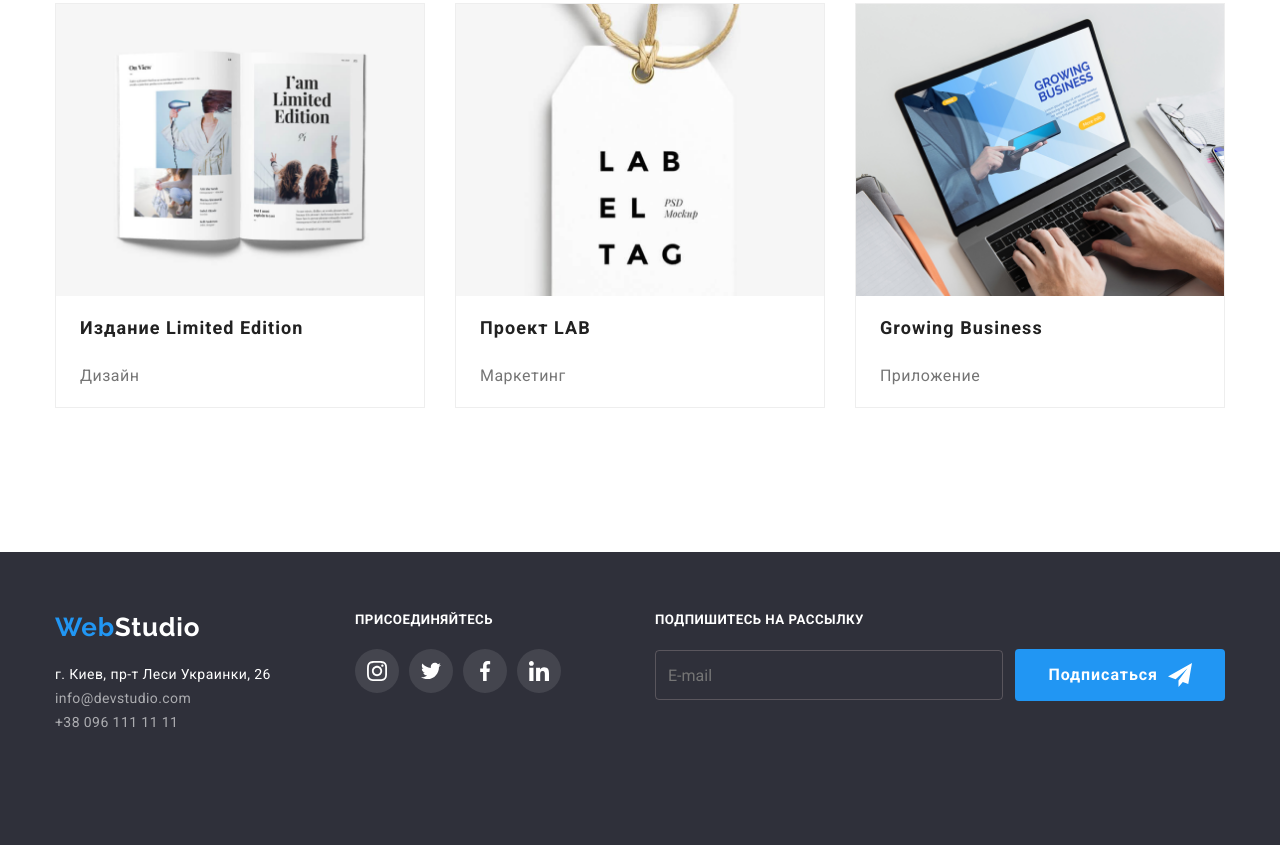
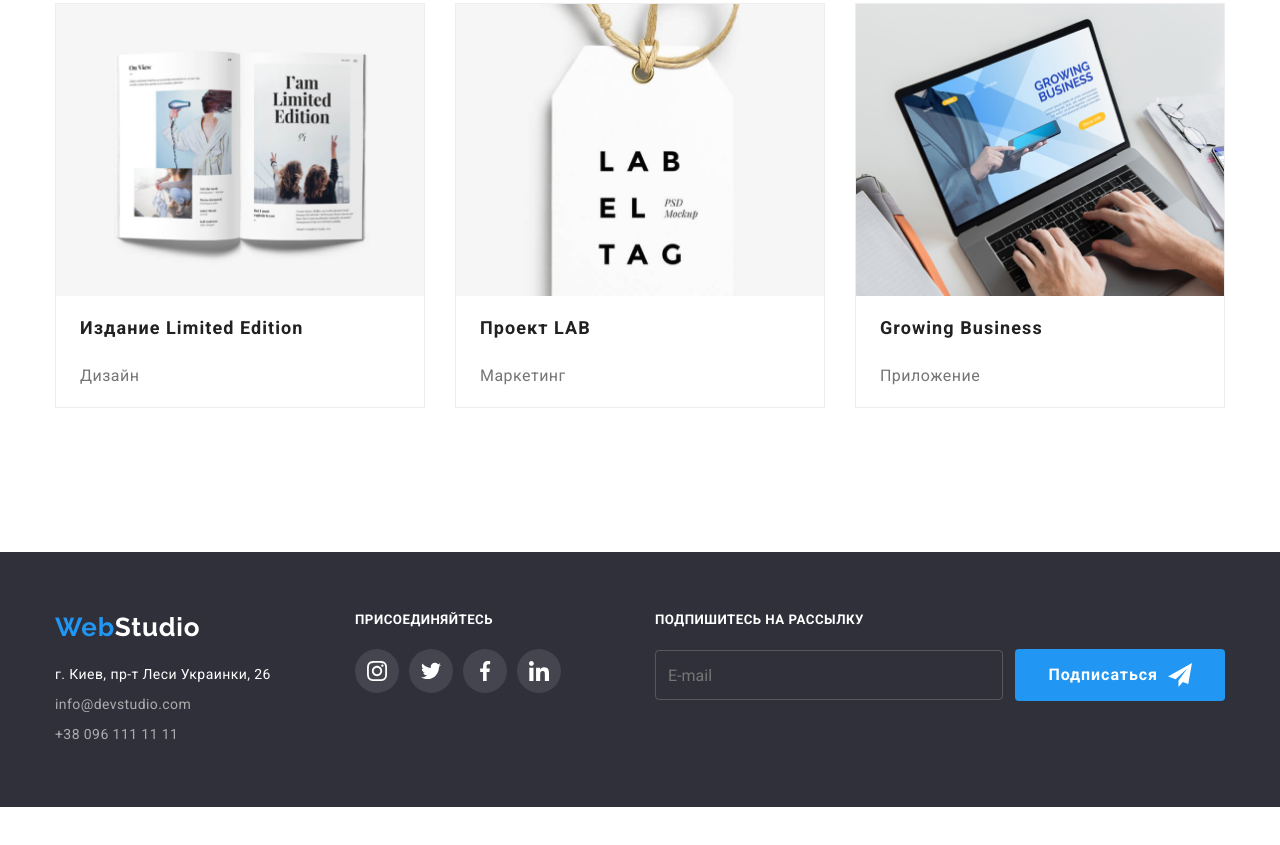
Before and after one commit to VlasovaAlexsandra/goit-markup-hw-08-new, a plain HTML site: page portfolio.html in a window 1280 px wide. Shown: the part 1217-2062 px from the top of the page. After the commit the page ends 2024 px from the top, so only its background shows below. Drawn offline with nearby package versions, Linux system fonts and the light colour scheme.

Commit message:
корректирует футер

```diff
--- a/portfolio.html
+++ b/portfolio.html
@@ -353,12 +353,17 @@
             <a href="WebStudio" class="logo"><span class="logo--accent">Web</span><span class="logo--white">Studio</span></a>
 
             <address class="address">
-              г. Киев, пр-т Леси Украинки, 26 <br />
-              <a href="mailto:info@devstudio.com" class="address__link">info@devstudio.com</a>
-              <br />
-              <a href="tel:+380961111111" class="address__link">+38 096 111 11 11</a>
-              <br />
-            </address>
+                <ul class="list">
+                  <li class="addres__item">г. Киев, пр-т Леси Украинки, 26</li>
+                  <li class="addres__item"><a class="address__link" href="mailto:info@devstudio.com">info@devstudio.com</a></li>
+                  <li class="addres__item"><a class="address__link" href="tel:+380961111111">+38 096 111 11 11</a></li>
+                </ul>
+                <!-- г. Киев, пр-т Леси Украинки, 26 <br />
+                <a class="address__link" href="mailto:info@devstudio.com">info@devstudio.com</a>
+                <br />
+                <a class="address__link" href="tel:+380961111111">+38 096 111 11 11</a>
+                <br /> -->
+              </address>
           </section>
           <section class="footer-widget">
             <h5 class="common__title">ПРИСОЕДИНЯЙТЕСЬ</h5>
--- a/sass/layouts/_footer.scss
+++ b/sass/layouts/_footer.scss
@@ -1,7 +1,27 @@
 .footer {
+  // width: 100%;
   background-color: $bgr-footer;
   padding-top: 60px;
   padding-bottom: 60px;
+
+  width: 100%;
+  padding-left: 15px;
+  padding-right: 15px;
+  margin-right: auto;
+  margin-left: auto;
+
+  @include for-size(mobile) {
+    width: 480px;
+  }
+
+  @include for-size(tablet) {
+    width: 768px;
+  }
+
+  @include for-size(desktop) {
+    width: 1200px;
+  }
+
 
   @media screen and (max-width: 1199px) {
     text-align: center;
@@ -10,6 +30,7 @@
   @include for-size(tablet) {
     display: flex;
   }
+
 }
 
 .flex-container {
@@ -29,6 +50,10 @@
 
   @include for-size(desktop) {
     width: calc((50% - 45px) / 2);
+  }
+
+  @include for-size(desktop) {
+    margin-bottom: 0;
   }
 }
 
@@ -128,10 +153,13 @@
   letter-spacing: 0.03em;
 }
 
+.addres__item:not(:last-child) {
+  margin-bottom: 6px;
+}
+
 .address__link {
   color: $address-text-color;
   text-decoration: none;
-  margin-bottom: 8px;
 }
 
 .logo--white {
--- a/sass/layouts/_section.scss
+++ b/sass/layouts/_section.scss
@@ -35,6 +35,7 @@
 
 .entry-title {
     display: none;
+    margin: 0;
 }
 
 .proff__content-box:not(:last-child) {
```
Also changed, not shown: index.html (+9 -4 lines), css/main.css, css/main.min.css, 2 other files.
